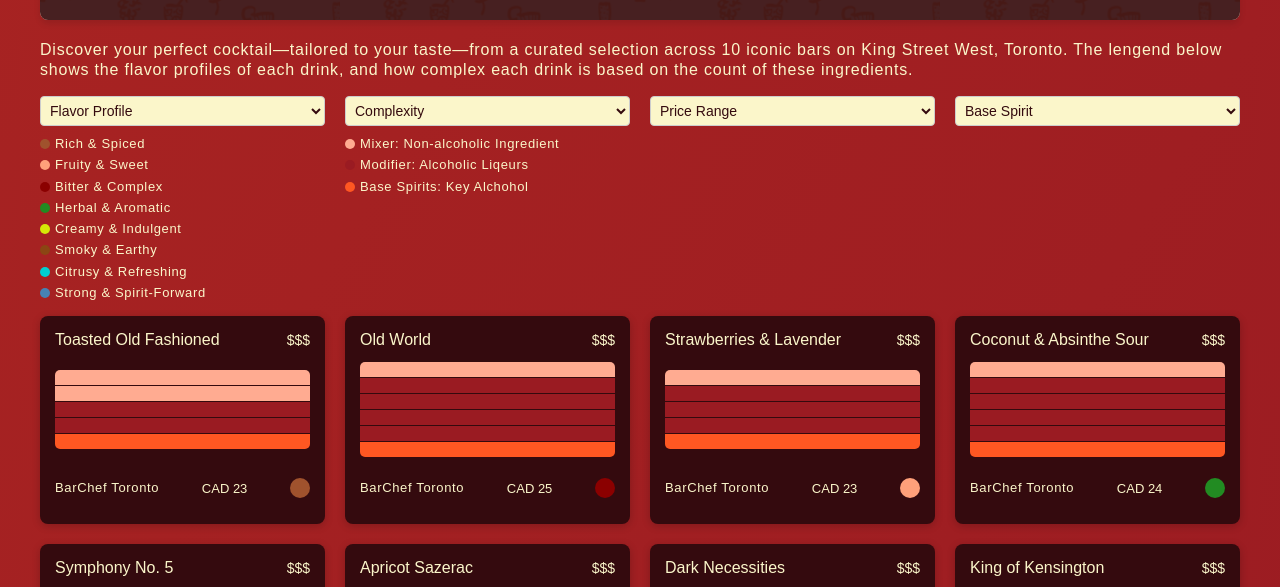
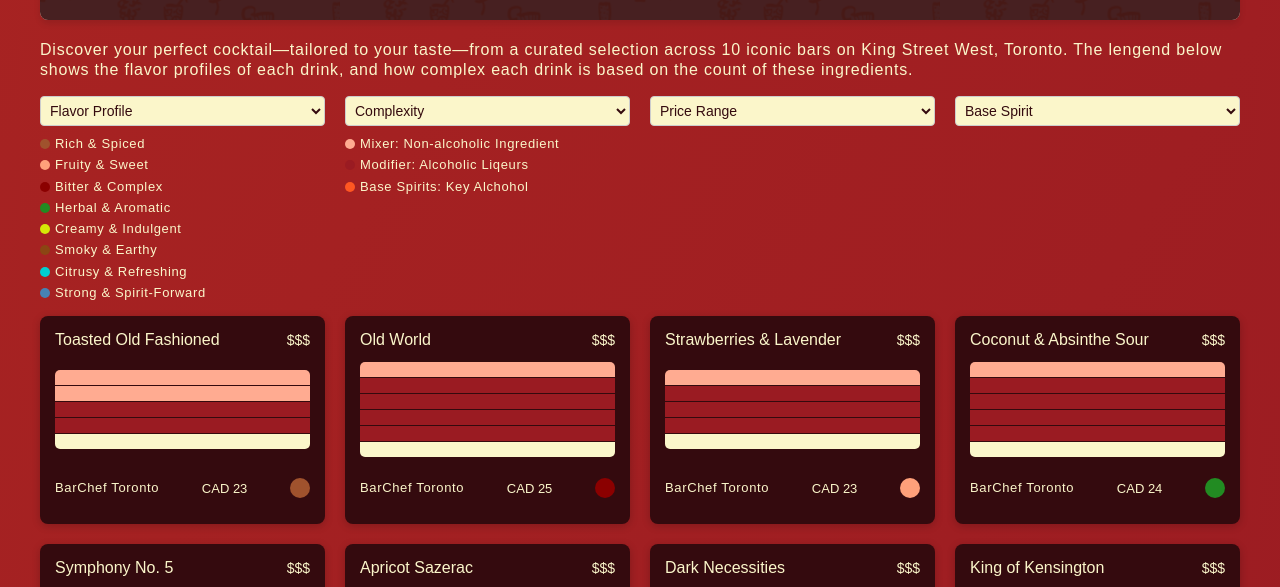
Before and after one commit to freys2406/drinks.github.io, a plain HTML site: page index.html in a window 1280 px wide. Shown: the part 150-737 px from the top of the page. Drawn offline with Linux system fonts and the light colour scheme; a web font is replaced by a local one.

Commit message:
Update styles1.css

```diff
--- a/styles1.css
+++ b/styles1.css
@@ -176,7 +176,7 @@ font-variation-settings: "wght" 500;;
 }
 
 .layer.red {
-  background-color: #FF5722; /* Orange */
+  background-color: #FBF6CA; /* Orange */
 }
 
 .layer.green {
```
